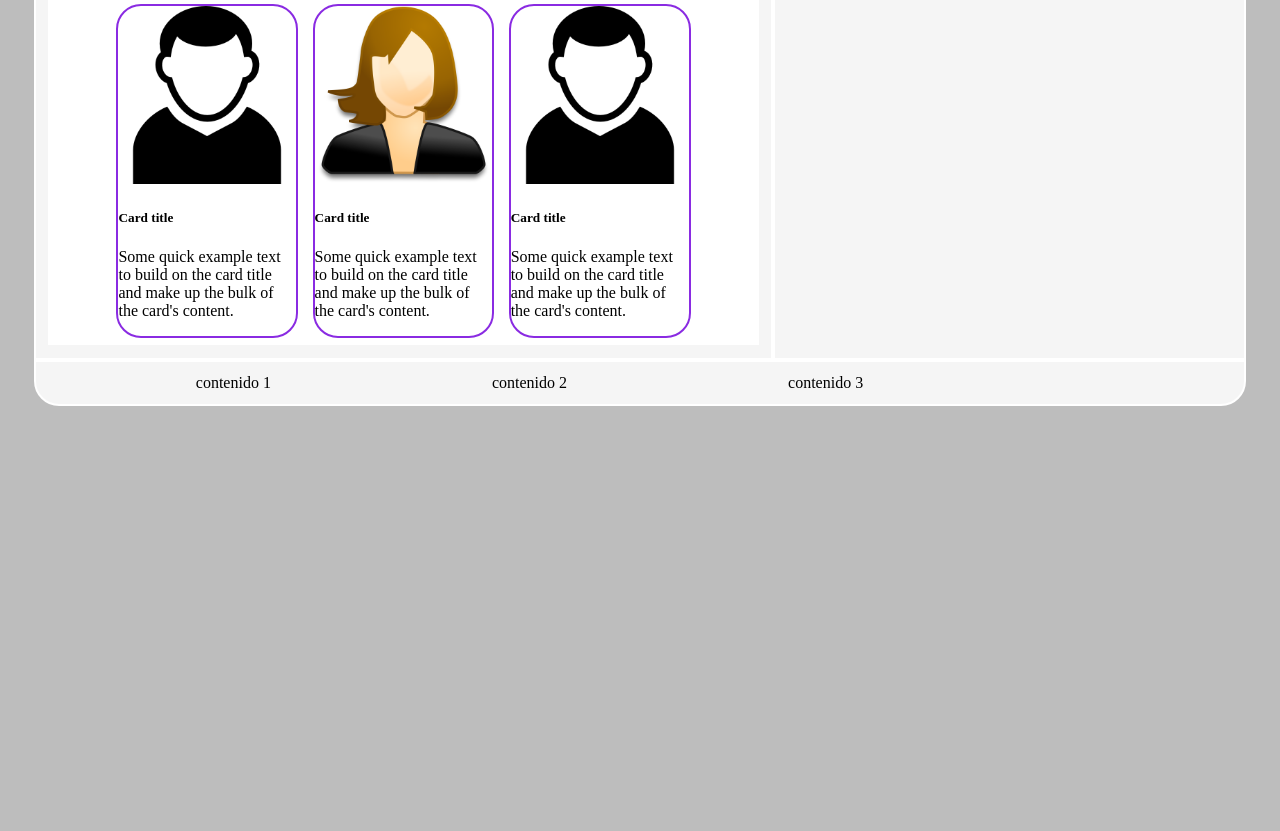
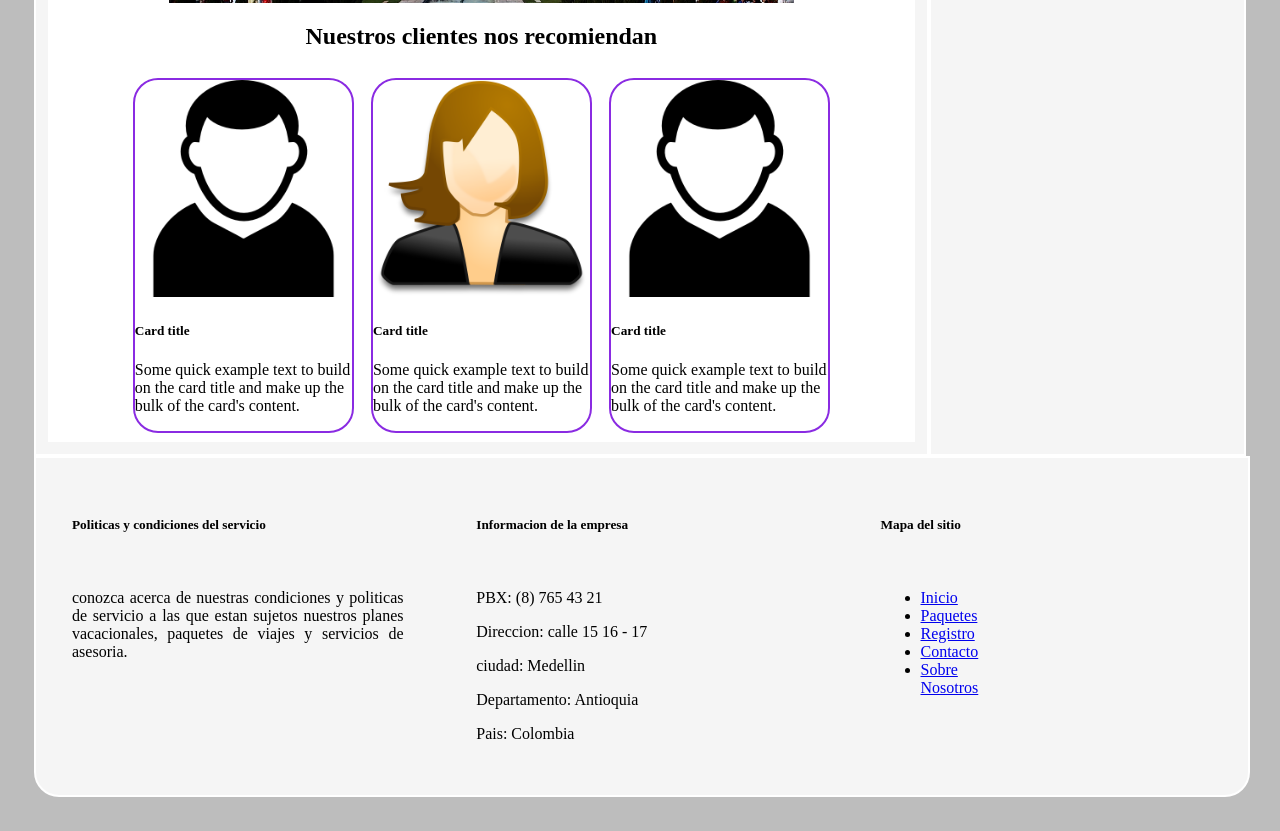
Before and after one commit to contratistaweb/actividad1, a plain HTML site: page index.html in a window 1280 px wide. Shown: the part 679-1510 px from the top of the page. Before the commit the page ends 1118 px from the top, so only its background shows below. Drawn offline with Linux system fonts and the light colour scheme.

Commit message:
se agrega contenido y se definen styles peq pant

```diff
--- a/css/style.css
+++ b/css/style.css
@@ -3,6 +3,7 @@
 body {
     background-color: #BDBDBD;
     padding: 2%;
+
 }
 
 
@@ -30,7 +31,7 @@ nav {
     padding-bottom: 1%;
 }
 
-ul {
+nav ul {
     background-color: lightcyan;
     display: flex;
     flex-direction: row;
@@ -43,16 +44,14 @@ ul {
 
 /* *** section y su contenido *** */
 
-.contenido {
+.contenido{
     display: flex;
-    flex-direction: row;
-    justify-content: center;
+    flex: auto;
 }
 
 section {
     border: 2px white solid;
     background-color: whitesmoke;
-    float: left;
     align-content: center;
     padding: 1%;
 }
@@ -86,22 +85,29 @@ article {
     border-bottom-left-radius: 10%;
 }
 
-
+.mision, .vision, .historia {
+    padding: 1%;
+    text-align: justify;
+}
 /* *** fin section y su contenido *** */
 
 
 /* *** aside y su contenido *** */
 
 aside {
+    display: flex;
+    flex-direction: column;
+    justify-content: flex-start;;
     border: 2px white solid;
     background-color: whitesmoke;
     padding: 1%;
-    float: left;
+
 }
 
 .buscador,
 .destacado,
 .banner {
+
     background-color: white;
     width: 99%;
     padding: 1%;
@@ -119,10 +125,20 @@ footer {
     border-bottom-left-radius: 25px;
     border-bottom-right-radius: 25px;
     margin-bottom: 0;
-    padding: 1%;
     display: flex;
     flex-direction: row;
     justify-content: center;
+}
+footer div{
+    margin: 1%;
+    padding: 2%;
+}
+.mapaSitio{
+    display: flex;
+    flex-direction: column;
+}
+.politicas{
+    text-align: justify;
 }
 
 
@@ -284,9 +300,14 @@ card-img-top {
     width: 100%;
 }
 
-@media only screen and (max-width: 376px) {
+@media only screen and (max-width: 768px) {
     /* For mobile phones: */
     [class*="col-"] {
         width: 100%;
     }
+    .contenido, header, nav ul, footer{
+        display: flex;
+        flex-direction: column;
+        align-content: center
+    }
 }
--- a/index.html
+++ b/index.html
@@ -29,8 +29,8 @@
             <li class="col-2"><a href="./about.html">Sobre Nosotros</a></li>
         </ul>
     </nav>
-    <div class="col-12 contenido">
-        <section class="col-8">
+    <div class="contenido">
+        <section class="col-9">
             <article>
                 <div class="article-title">
                     <h2>Viaja a tu destino preferido</h2>
@@ -47,26 +47,29 @@
                     <img src="./img/user.png" class="card-img-top col-12" alt="...">
                     <div class="card-body">
                         <h5 class="card-title">Card title</h5>
-                        <p class="card-text">Some quick example text to build on the card title and make up the bulk of the card's content.</p>
+                        <p class="card-text">Some quick example text to build on the card title and make up the bulk of
+                            the card's content.</p>
                     </div>
                 </div>
                 <div class="card col-3">
                     <img src="./img/user-1.png" class="card-img-top col-12" alt="...">
                     <div class="card-body">
                         <h5 class="card-title">Card title</h5>
-                        <p class="card-text">Some quick example text to build on the card title and make up the bulk of the card's content.</p>
+                        <p class="card-text">Some quick example text to build on the card title and make up the bulk of
+                            the card's content.</p>
                     </div>
                 </div>
                 <div class="card col-3">
                     <img src="./img/user.png " class="card-img-top col-12 " alt="... ">
                     <div class="card-body ">
                         <h5 class="card-title ">Card title</h5>
-                        <p class="card-text ">Some quick example text to build on the card title and make up the bulk of the card's content.</p>
+                        <p class="card-text ">Some quick example text to build on the card title and make up the bulk of
+                            the card's content.</p>
                     </div>
                 </div>
             </article>
         </section>
-        <aside class="col-5 ">
+        <aside class="col-3 ">
             <div class="buscador ">
                 <form class="form-inline my-2 my-lg-0 ">
                     <input class="form-control mr-sm-2 " type="search " placeholder="Search " aria-label="Search ">
@@ -81,10 +84,30 @@
             </div>
         </aside>
     </div>
-    <footer class="">
-        <div class="col-3 ">contenido 1</div>
-        <div class="col-3">contenido 2</div>
-        <div class="col-3">contenido 3</div>
+    <footer class="col-12">
+        <div class="col-4 politicas">
+            <h5>Politicas y condiciones del servicio</h5><br>
+            <p>conozca acerca de nuestras condiciones y politicas de servicio a las que estan sujetos nuestros planes
+                vacacionales, paquetes de viajes y servicios de asesoria. </p>
+        </div>
+        <div class="col-4">
+            <h5>Informacion de la empresa</h5><br>
+            <p>PBX: (8) 765 43 21</p>
+            <p>Direccion: calle 15 16 - 17</p>
+            <p>ciudad: Medellin</p>
+            <p>Departamento: Antioquia</p>
+            <p>Pais: Colombia</p>
+        </div>
+        <div class="col-4">
+            <h5>Mapa del sitio</h5><br>
+                <ul class="mapaSitio">
+                    <li class="col-2"><a href="./index.html">Inicio</a></li>
+                    <li class="col-2"><a href="./paquetes.html">Paquetes</a></li>
+                    <li class="col-2"><a href="./registro.html">Registro</a></li>
+                    <li class="col-2"><a href="./contacto.html">Contacto</a></li>
+                    <li class="col-2"><a href="./about.html">Sobre Nosotros</a></li>
+                </ul>
+        </div>
     </footer>
 </body>
 
```
Also changed, not shown: paquetes.html (+29 -0 lines).
